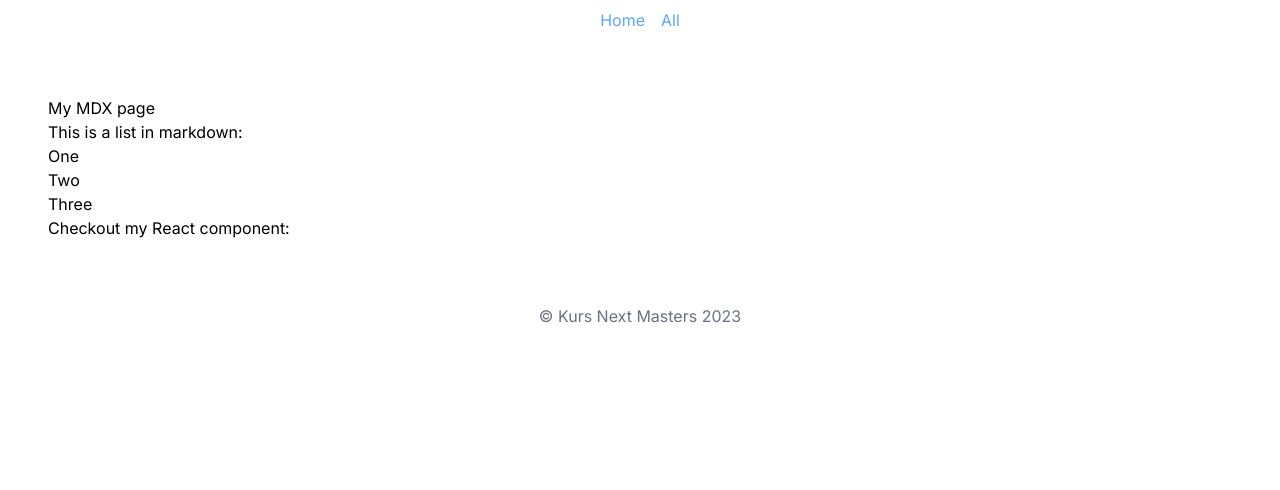
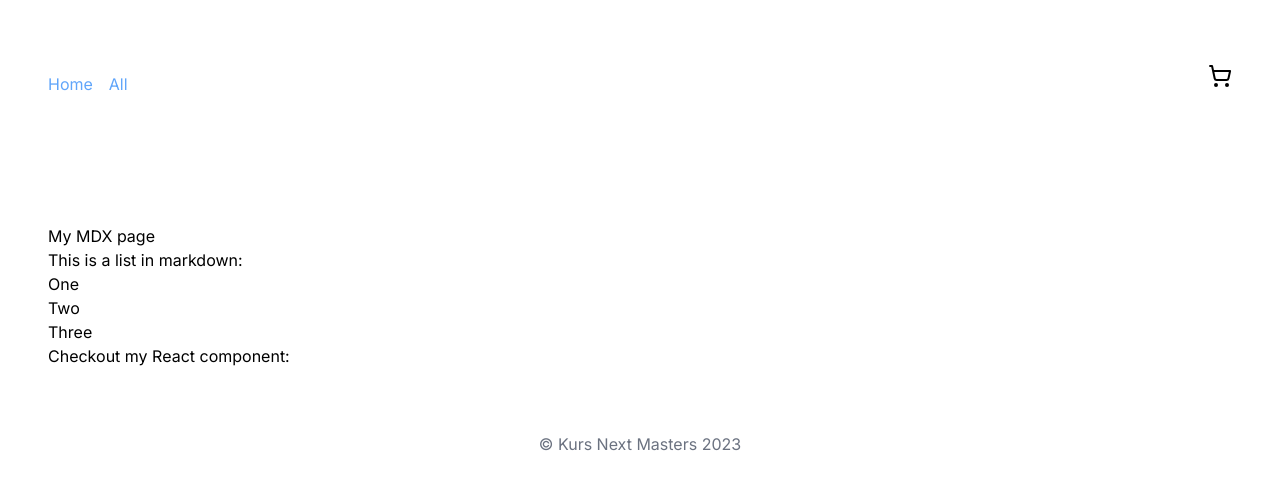
Before and after one commit to val089/next13masters, a Next.js app: page /test-mdx in a window 1280 px wide. Shown: the top 490 px of the page. Built offline with nearby package versions, Linux system fonts and the light colour scheme.

Commit message:
icons, eslint

```diff
--- a/package.json
+++ b/package.json
@@ -21,6 +21,7 @@
 		"clsx": "^2.0.0",
 		"eslint": "8.48.0",
 		"eslint-config-next": "13.5.2",
+		"lucide-react": "^0.284.0",
 		"next": "13.5.2",
 		"postcss": "8.4.29",
 		"react": "18.2.0",
--- a/src/app/layout.tsx
+++ b/src/app/layout.tsx
@@ -1,6 +1,7 @@
 import "./globals.css";
 import type { Metadata } from "next";
 import { Inter } from "next/font/google";
+import { ShoppingCart } from "lucide-react";
 import { ActiveLink } from "@/ui/atoms";
 
 const inter = Inter({ subsets: ["latin"] });
@@ -18,7 +19,7 @@ export default function RootLayout({
 	return (
 		<html lang="pl">
 			<body className={inter.className}>
-				<header>
+				<header className="mx-auto flex max-w-md justify-between p-12 sm:max-w-2xl sm:py-16 md:max-w-4xl lg:max-w-7xl">
 					<nav>
 						<ul
 							aria-label="menu"
@@ -44,6 +45,7 @@ export default function RootLayout({
 							</li> */}
 						</ul>
 					</nav>
+					<ShoppingCart />
 				</header>
 				<section className="mx-auto max-w-md p-12 sm:max-w-2xl sm:py-16 md:max-w-4xl lg:max-w-7xl">
 					{children}
```
Also changed, not shown: .eslintrc.json, 1 other file (tests, documents, lock files or other folders).
